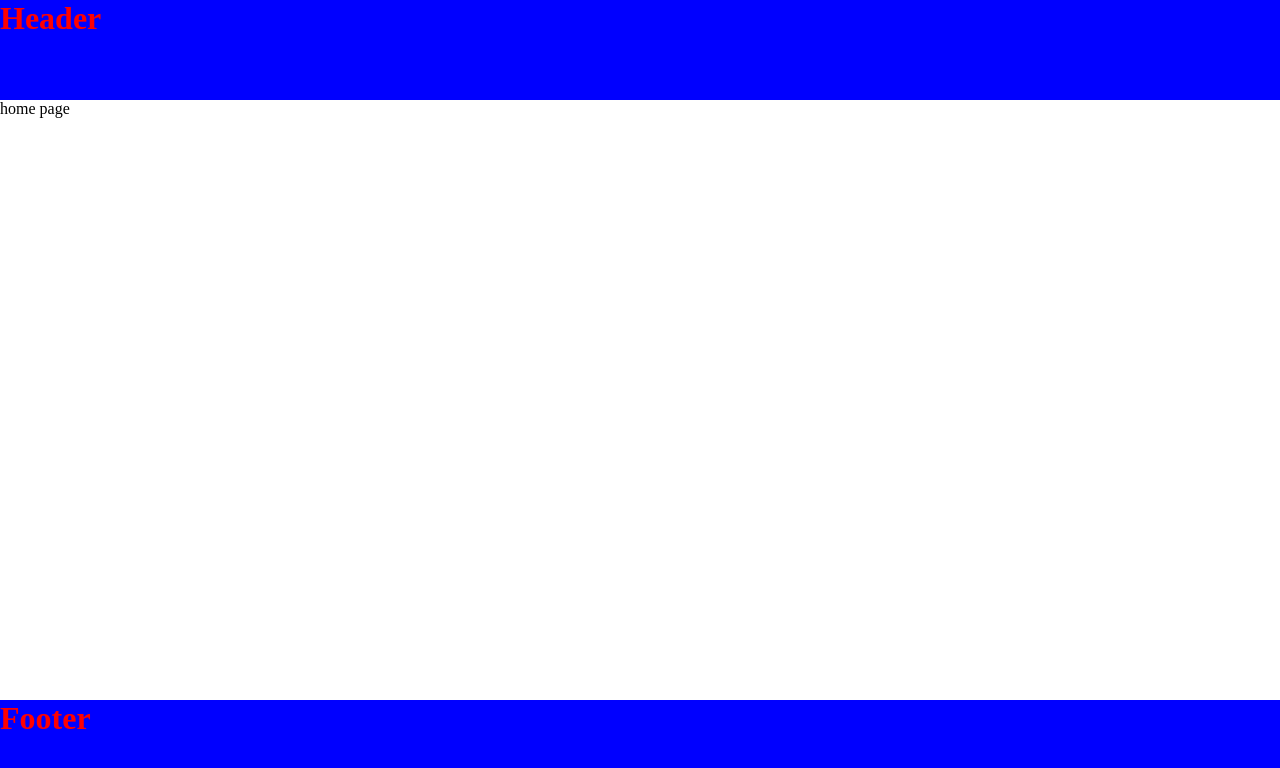
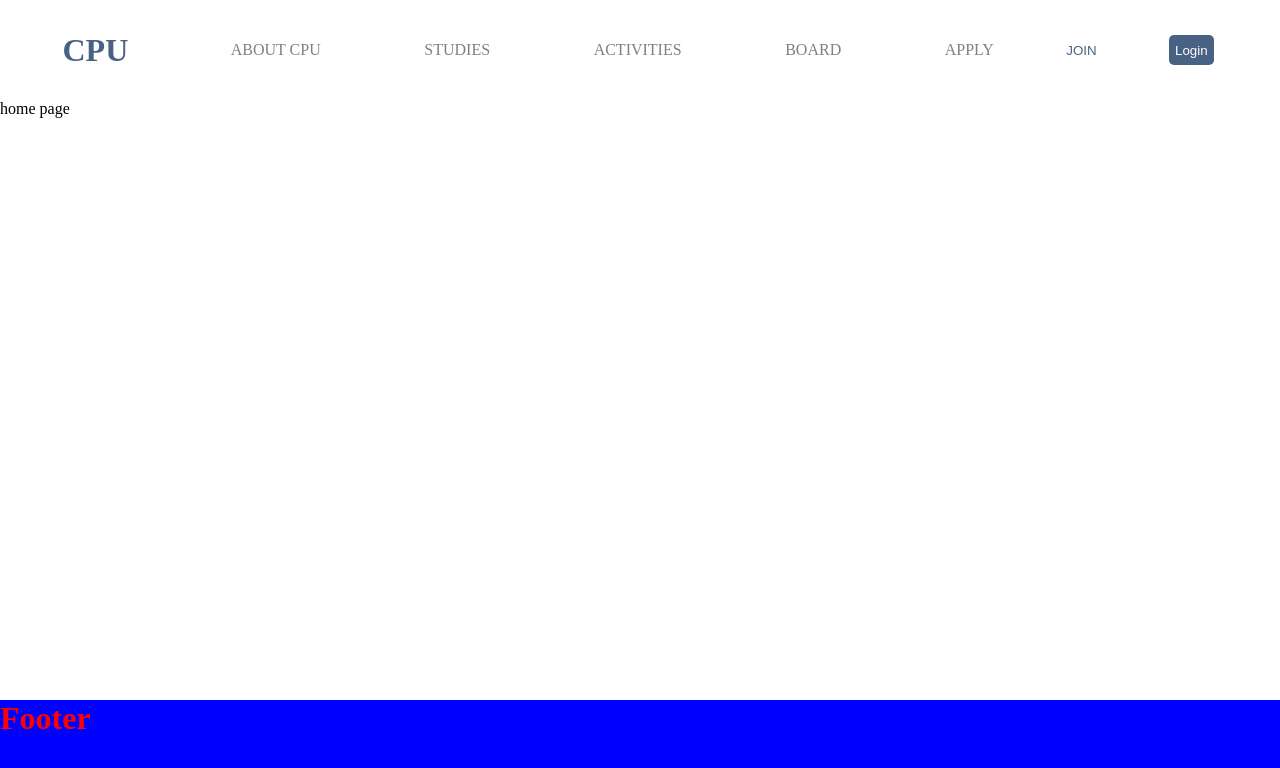
Before and after one commit to JBNU-CPU/CPU_Web_Front_Advice, a React (Create React App) app: page / in a window 1280 px wide. Shown: the top 768 px of the page. Built offline with nearby package versions, Linux system fonts and the light colour scheme.

Commit message:
edit header

```diff
--- a/src/components/Header.jsx
+++ b/src/components/Header.jsx
@@ -2,16 +2,57 @@ import styled from "styled-components";
 
 const StyledHeader = styled.div`
   height: 100px;
-  background: blue;
+  display: flex;
+  justify-content: space-around;
   h1 {
-    color: red;
+    color: #486284;
+    flex: 1;
+    text-align: center;
+    margin: auto;
+  }
+  ul {
+    flex: 4;
+    display: flex;
+    color: grey;
+    justify-content: space-between;
+    list-style-type: none;
+    margin: auto;
+  }
+  div {
+    margin: auto;
+    flex: 1.5;
+    display: flex;
+    justify-content: space-evenly;
+    height: 30px;
+    #joinBtn {
+      background: none;
+      border: none;
+      color: #486284;
+    }
+    #loginBtn {
+      border: none;
+      background: #486284;
+      color: white;
+      border-radius: 5px;
+    }
   }
 `;
 
 function Header() {
   return (
     <StyledHeader>
-      <h1>Header</h1>
+      <h1>CPU</h1>
+      <ul>
+        <li>ABOUT CPU</li>
+        <li>STUDIES</li>
+        <li>ACTIVITIES</li>
+        <li>BOARD</li>
+        <li>APPLY</li>
+      </ul>
+      <div>
+        <button id="joinBtn">JOIN</button>
+        <button id="loginBtn">Login</button>
+      </div>
     </StyledHeader>
   );
 }
```
